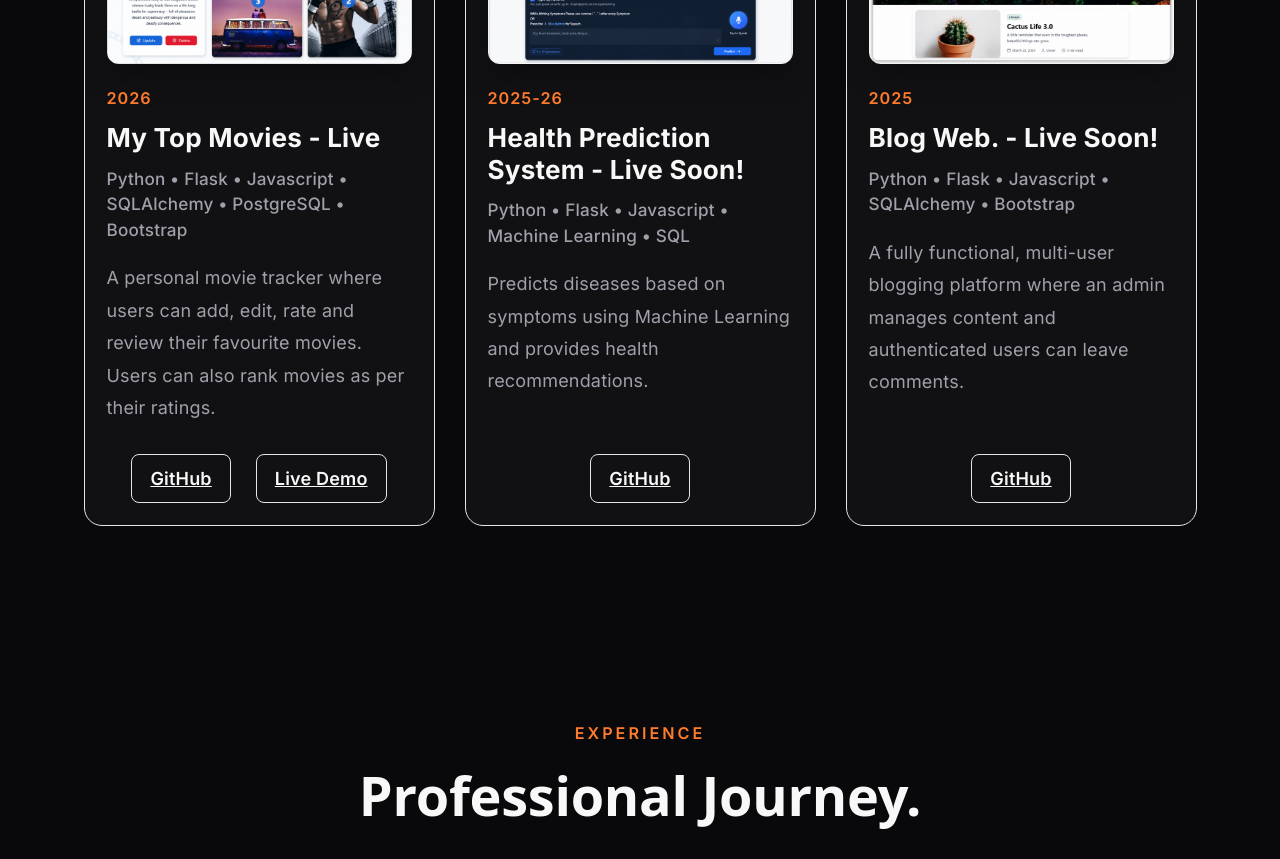
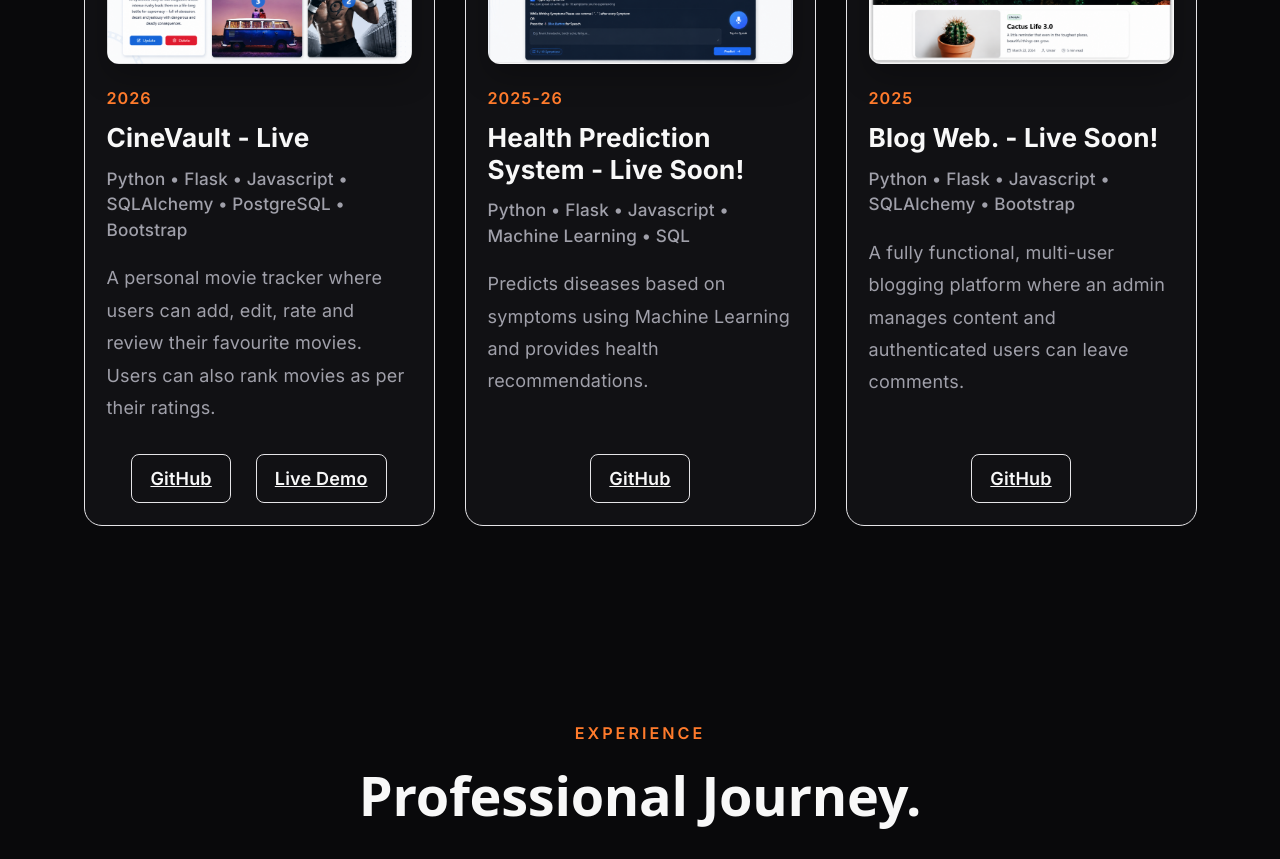
Before and after one commit to UmairAnsari17/portfolio26, a React (Vite) app: page / in a window 1280 px wide. Shown: the part 1180-2039 px from the top of the page. Built offline with nearby package versions, Linux system fonts and the light colour scheme.

Commit message:
update project

```diff
--- a/src/data/projects.js
+++ b/src/data/projects.js
@@ -1,13 +1,13 @@
 const projects = [
 {
     id: 1,
-    title: "My Top Movies - Live",
+    title: "CineVault - Live",
     year: "2026",
     image: "/assets/projectCover/mtm-img.png",
     tech: "Python • Flask • Javascript • SQLAlchemy • PostgreSQL • Bootstrap",
     description:
       "A personal movie tracker where users can add, edit, rate and review their favourite movies. Users can also rank movies as per their ratings.",
-    github: "https://github.com/UmairAnsari17/My-top-movies",
+    github: "https://github.com/UmairAnsari17/CineVault",
     live: "https://my-top-movies-diri.onrender.com/",
   },
 
```
